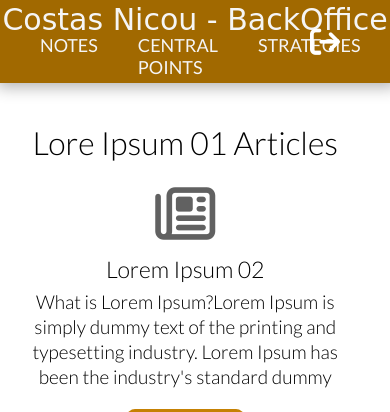
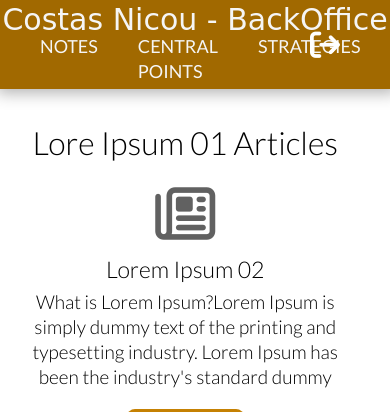
Before and after one commit to costasnicou/office, a Django app: a page that uses core/templates/core/base.html in a window 390 px wide. Shown: the top 412 px of the page. Run offline with Django 5.2, Linux system fonts and the light colour scheme; a user stored in the database is signed in; data comes from the database, SQL or seed files in the repository; some libraries are stand-ins or nearby versions; some web fonts are replaced.

Commit message:
non responsive stable css

```diff
--- a/core/static/css/app.css
+++ b/core/static/css/app.css
@@ -6,7 +6,7 @@ html, body {
 * {
   box-sizing: border-box; }
 
-p {
+p, li {
   line-height: 25px; }
 
 .header {
--- a/core/static/scss/desktop/_global.scss
+++ b/core/static/scss/desktop/_global.scss
@@ -7,7 +7,7 @@ html,body{
 *{
     box-sizing: border-box;
 }
-p{
+p,li{
     line-height: 25px;
 }
 
```
Also changed, not shown: 1 other file.
